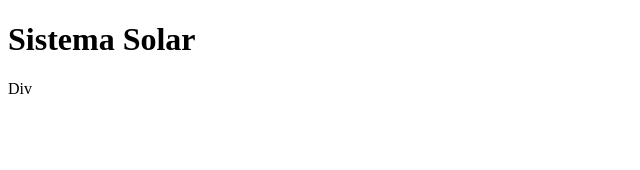
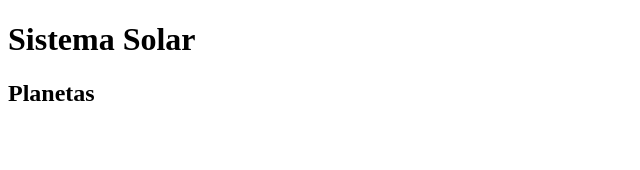
Before and after one commit to victorhsms/solar-system, a React (Create React App) app: page / in a window 1280 px wide. Shown: the top 170 px of the page, without its empty margins (0-640 px from the left). Built offline with nearby package versions, Linux system fonts and the light colour scheme.

Commit message:
Requisito 4 feito!

```diff
--- a/src/components/solarSystem.js
+++ b/src/components/solarSystem.js
@@ -1,8 +1,13 @@
 import React from 'react';
+import Title from './title';
 
 class SolarSystem extends React.Component {
   render() {
-    return (<div data-testid="solar-system">Div</div>);
+    return (
+      <div data-testid="solar-system">
+        <Title headline="Planetas" />
+      </div>
+    );
   }
 }
 
```
